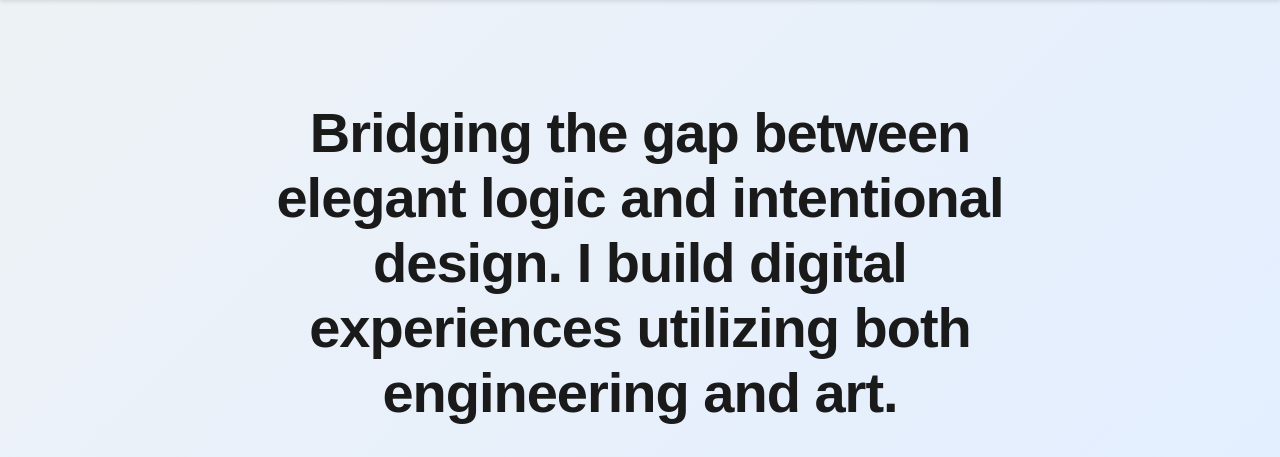
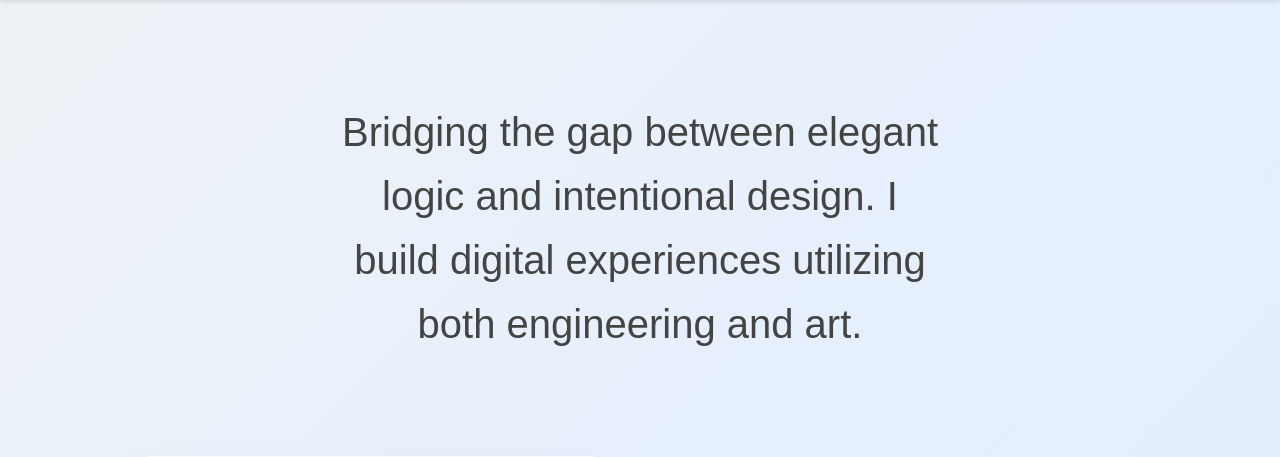
Before and after one commit to sarahibsen/sarahibsen.github.io, a web app: file index.html in a window 1280 px wide. Shown: the part 84-541 px from the top of the page. Run offline with its HTML, style and script files only (its server is not run), Linux system fonts and the light colour scheme; some libraries are stand-ins or nearby versions; some web fonts are replaced.

Commit message:
had to make changes to p classes

```diff
--- a/index.html
+++ b/index.html
@@ -38,7 +38,7 @@
 
 <!-- Introduction Section -->
     <header class="intro-section">
-        <p class="header-text">Bridging the gap between elegant logic and intentional design. I build digital experiences utilizing both engineering and art.</p>
+        <p class="body-text">Bridging the gap between elegant logic and intentional design. I build digital experiences utilizing both engineering and art.</p>
     </header>
 
 <main class="main-content grid-container">
--- a/shop.html
+++ b/shop.html
@@ -131,7 +131,7 @@
     <!-- Page Header -->
     <header class="page-header">
         <h1>Shop</h1>
-        <p>Browse my handmade and custom creations.</p>
+        <p class="body-text">Browse my handmade and custom creations.</p>
     </header>
 
     <!-- Shop Items Grid -->
--- a/style/home.css
+++ b/style/home.css
@@ -37,7 +37,7 @@ body {
 }
 
 .body-text {
-    font-size: 1.2rem;
+    font-size: 2.5rem;
     line-height: 1.6;
     color: #444;
     max-width: 600px;
```
